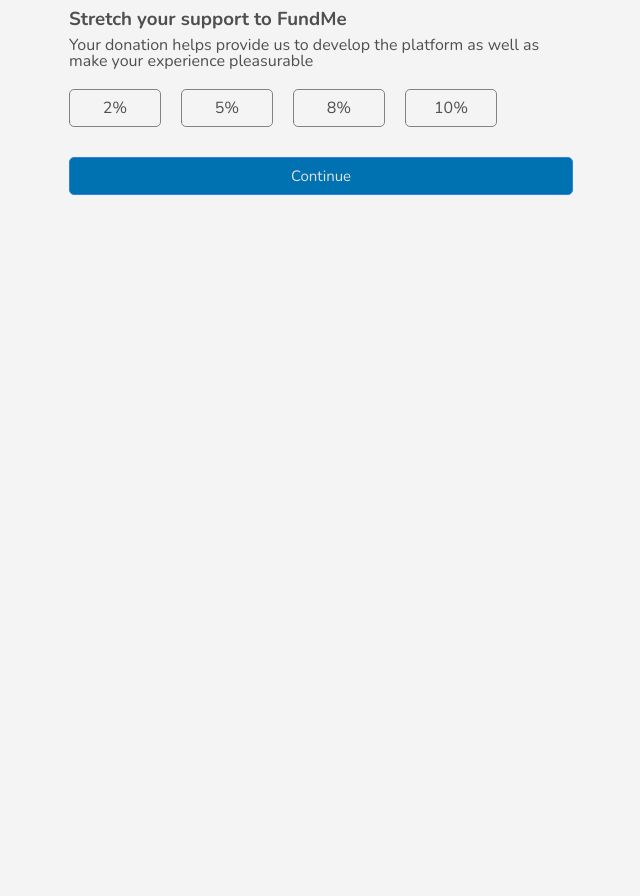
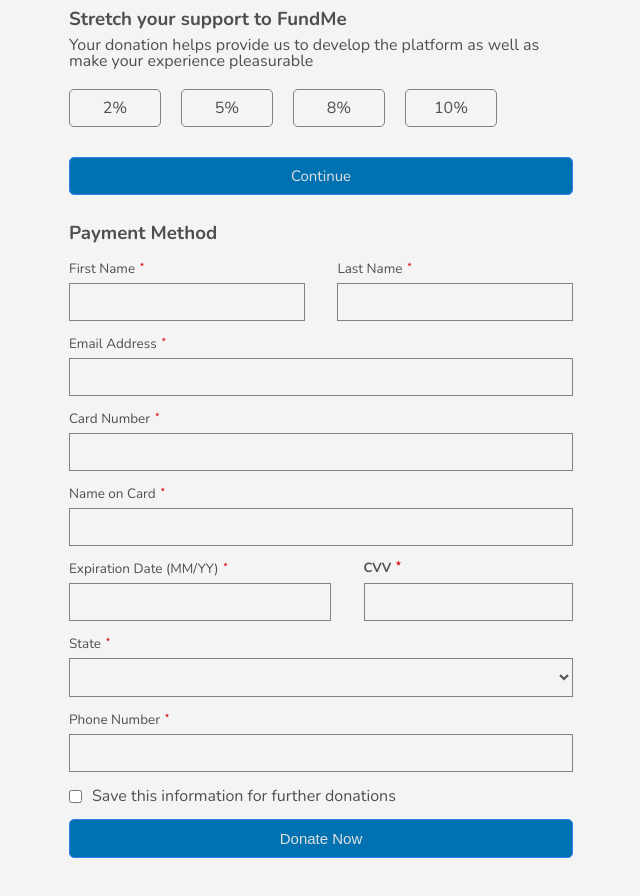
Before and after one commit to zuri-training/FundMe-fe-pjt-69, a plain HTML site: page payment/donor-payment.html in a window 1280 px wide. Shown: the part 500-1396 px from the top of the page, without its empty margins (27-667 px from the left). Before the commit the page ends 800 px from the top, so only its background shows below. Drawn offline with nearby package versions, Linux system fonts and the light colour scheme.

Commit message:
added checkbox to save card details

```diff
--- a/payment/donor-payment.html
+++ b/payment/donor-payment.html
@@ -63,8 +63,8 @@
                 </section>
 
 
-
-                <section class="payment" id="payment" style="display: none">
+ <!-- style="display: none" -->
+                <section class="payment" id="payment">
                     <h3>Payment Method</h3>
 
                     <div class="fullname">
@@ -156,6 +156,11 @@
                         <input type="tel" required>
                     </div>
 
+                    <div class="checkbox">
+                        <input type="checkbox" name="" id="">
+                        <p>Save this information for further donations</p>
+                    </div>
+
                     <button>Donate Now</button>
 
                 </section>
--- a/scss/donor-payment.scss
+++ b/scss/donor-payment.scss
@@ -321,6 +321,20 @@
                         color: $grey-1;
                     }
                 }
+
+                .checkbox {
+                    display: flex;
+
+                    p {
+                        color: $grey-4;
+                        padding-top: 6px;
+                    }
+
+                    input {
+                        width: max-content;
+                        margin-right: 10px;
+                    }
+                }
             }
         }
 
```
Also changed, not shown: css/donor-payment.css, 1 other file.
